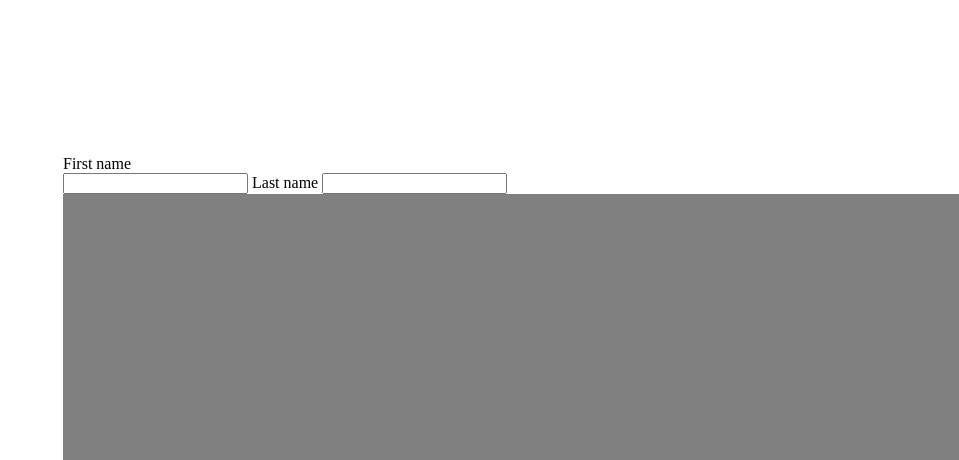
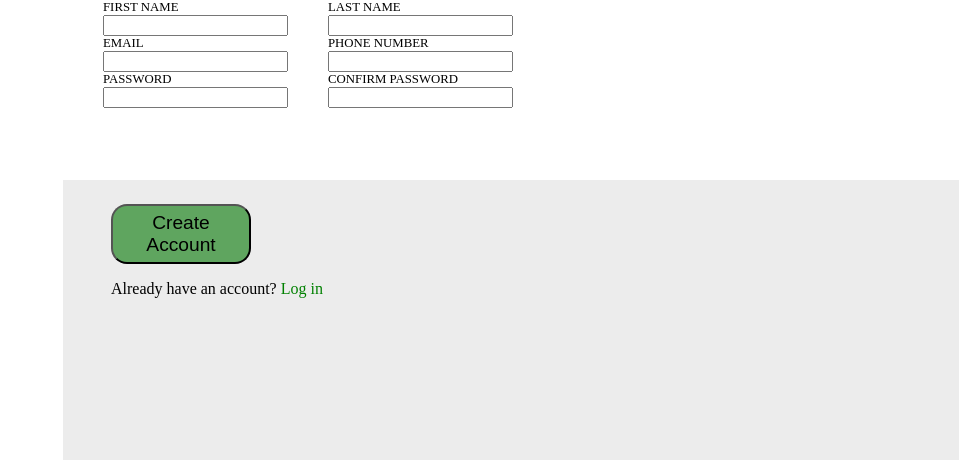
Before and after one commit to oddmushroom/signup, a plain HTML site: page index.html in a window 1280 px wide. Shown: the part 340-800 px from the top of the page, without its empty margins (321-1280 px from the left). Drawn offline with Linux system fonts and the light colour scheme; a web font is replaced by a local one.

Commit message:
mostly done with the form part

```diff
--- a/index.html
+++ b/index.html
@@ -12,7 +12,7 @@
 <body>
     <div class="m-container">
         <div class="left-side">
-            <div class="back-image">
+            <div class="back-image"> <!--HACER LA IMAGEN RESPONSIVE-->
                 <!--<img src="images/leaves.jpg" alt="leaves">-->
             </div>
         </div>
@@ -25,21 +25,57 @@
                 </h1>
             </div>
 
-            <div class="middle"><h1>Let's do this!</h1></div>
-                <div class="FORM">
-                    <form>
-                    <section>
-                        <label for="first-name" id="user-fname">First name</label><br>
-                        <input type="text" id="user-fname" name="first-name">
-                        <label for="last-name" id="user-lname">Last name</label>
-                        <input type="text" id="user-lname" name="last-name">
-                    </section>
-                    </form>
+<div class="middle"><h1>Let's do this!</h1>
+    <div class="FORM">
+        <form>
+                <div class="izq">
+                    <ul>
+                        <li>
+                            <label for="first-name" id="user-fname">FIRST NAME</label><br>
+                            <input type="text" id="user-fname" name="first-name">
+                        </li>
+                        <li>
+                            <label for="email" id="user-email">EMAIL</label><br>
+                            <input type="email" id="user-email" name="email">
+                        </li>
+                        <li>
+                            <label for="password" id="user-pass">PASSWORD</label><br>
+                            <input required type="password" id="user-pass" name="password">
+                        </li>
+                    </ul>
                 </div>
 
-            <div class="bottom"></div>
+
+                <div class="der">
+                    <ul>
+                        <li>
+                            <label for="last-name" id="user-lname">LAST NAME</label><br>
+                            <input type="text" id="user-lname" name="last-name">
+                        </li>
+                        <li>
+                            <label for="phone" id="user-phone">PHONE NUMBER</label><br>
+                            <input type="tel" id="user-phone" name="phone">
+                        </li>
+                        <li>
+                            <label for="password2" id="user-confirmpass">CONFIRM PASSWORD</label><br>
+                            <input required type="password" id="user-confirmpass" name="password2">
+                        </li>
+                    </ul>
+                </div>
+        </form>
+    </div>
+</div>
+
+            <div class="bottom">
+                <button class="boton" type="submit">Create Account</button>
+
+                <p class="login">Already have an account? <a href="#">Log in</a></p>
+            </div>
         </div>
 
+
+        <!--<label for="last-name" id="user-lname">LAST NAME</label>
+                        <input type="text" id="user-lname" name="last-name">-->
 
     </div>
 
--- a/style.css
+++ b/style.css
@@ -3,6 +3,7 @@
 body {
     margin: 0;
     padding: 0;
+    font-size: 62.5%;
 }
 
 .m-container {
@@ -27,7 +28,7 @@ body {
 
 .top {
     height: 35vh;
-    background-color: grey;
+    background-color: rgb(236, 236, 236);
 }
 
 .middle {
@@ -37,5 +38,38 @@ body {
 
 .bottom {
     height: 35vh;
-    background-color: grey;
+    background-color: rgb(236, 236, 236);
 }
+
+form {
+    display: flex;
+    flex-direction: row;
+}
+
+ul {
+    list-style: none;
+}
+
+li {
+    font-size: .8rem;
+}
+
+.boton {
+    margin-left: 48px;
+    margin-top: 24px;
+    width: 140px;
+    height: 60px;
+    background-color: rgb(95, 165, 95);
+    border-radius: 16px;
+    font-size: 1.2rem;
+}
+
+.login {
+    margin-left: 48px;
+    font-size: 1rem;
+}
+
+a {
+    text-decoration: none;
+    color: green;
+}
```
